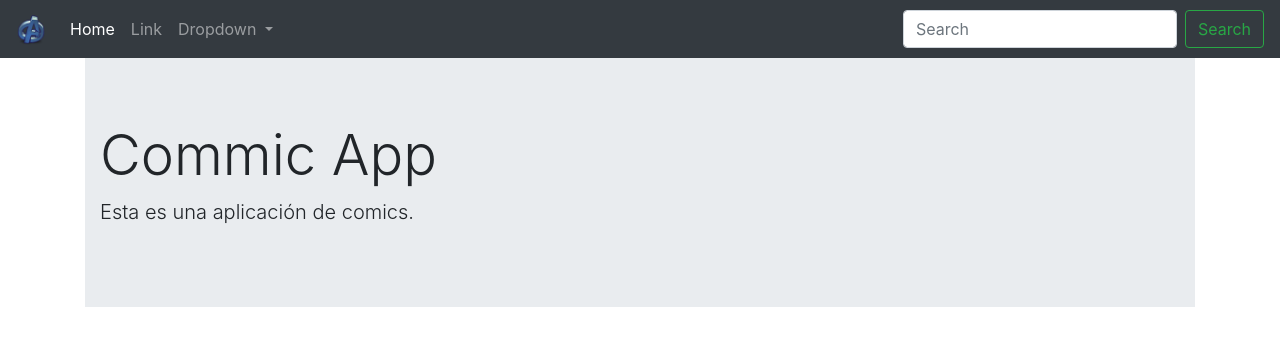
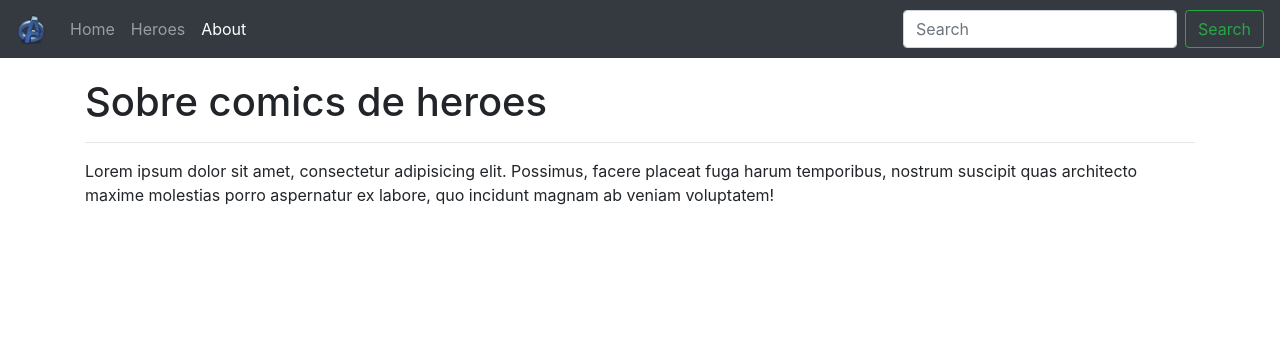
Before and after one commit to DrGarciaDev/single-page-application, an Angular app: page /about in a window 1280 px wide. Before the commit this address led to /home. Shown: the top 346 px of the page. Built offline with nearby package versions, Linux system fonts and the light colour scheme.

Commit message:
Video 54: RouterLink y RouterLinkActive, completando las rutas

```diff
--- a/src/app/app.component.html
+++ b/src/app/app.component.html
@@ -1,5 +1,5 @@
 <app-navbar></app-navbar>
 
-<div class="container">
+<div class="container main-container">
     <router-outlet></router-outlet>
 </div>
--- a/src/app/app.routes.ts
+++ b/src/app/app.routes.ts
@@ -1,10 +1,14 @@
 import { Routes, RouterModule } from '@angular/router';
 
 import { HomeComponent } from './components/home/home.component';
+import { AboutComponent } from './components/about/about.component';
+import { HeroesComponent } from './components/heroes/heroes.component';
 
 
 const APP_ROUTES: Routes = [
     { path: 'home', component: HomeComponent },
+    { path: 'about', component: AboutComponent },
+    { path: 'heroes', component: HeroesComponent },
     { path: '**', pathMatch: 'full', redirectTo: 'home' }
 ];
 
--- a/src/app/components/about/about.component.html
+++ b/src/app/components/about/about.component.html
@@ -1 +1,6 @@
-<p>about works!</p>
+<h1 class="animated fadeIn fast">Sobre comics de heroes</h1>
+<hr>
+
+<p>
+    Lorem ipsum dolor sit amet, consectetur adipisicing elit. Possimus, facere placeat fuga harum temporibus, nostrum suscipit quas architecto maxime molestias porro aspernatur ex labore, quo incidunt magnam ab veniam voluptatem!
+</p>
--- a/src/app/components/home/home.component.html
+++ b/src/app/components/home/home.component.html
@@ -1,4 +1,4 @@
-<div class="jumbotron jumbotron-fluid">
+<div class="jumbotron jumbotron-fluid animated fadeIn fast">
     <div class="container">
         <h1 class="display-4">Commic App</h1>
         <p class="lead">Esta es una aplicación de comics.</p>
--- a/src/app/components/shared/navbar/navbar.component.html
+++ b/src/app/components/shared/navbar/navbar.component.html
@@ -9,22 +9,14 @@
 
     <div class="collapse navbar-collapse" id="navbarSupportedContent">
         <ul class="navbar-nav mr-auto">
-            <li class="nav-item active">
-                <a class="nav-link" href="#">Home <span class="sr-only">(current)</span></a>
+            <li class="nav-item" routerLinkActive="active">
+                <a class="nav-link" [routerLink]="['home']">Home <span class="sr-only">(current)</span></a>
             </li>
-            <li class="nav-item">
-                <a class="nav-link" href="#">Link</a>
+            <li class="nav-item" routerLinkActive="active">
+                <a class="nav-link" [routerLink]="['heroes']">Heroes</a>
             </li>
-            <li class="nav-item dropdown">
-                <a class="nav-link dropdown-toggle" href="#" id="navbarDropdown" role="button" data-toggle="dropdown" aria-haspopup="true" aria-expanded="false">
-            Dropdown
-            </a>
-                <div class="dropdown-menu" aria-labelledby="navbarDropdown">
-                    <a class="dropdown-item" href="#">Action</a>
-                    <a class="dropdown-item" href="#">Another action</a>
-                    <div class="dropdown-divider"></div>
-                    <a class="dropdown-item" href="#">Something else here</a>
-                </div>
+            <li class="nav-item" routerLinkActive="active">
+                <a class="nav-link" [routerLink]="['about']">About</a>
             </li>
         </ul>
 
--- a/src/styles.css
+++ b/src/styles.css
@@ -1 +1,32 @@
 /* You can add global styles to this file, and also import other style files */
+
+.main-container {
+    margin-top: 20px;
+}
+
+.animated {
+    -webkit-animation-duration: 1s;
+    animation-duration: 1s;
+    -webkit-animation-fill-mode: both;
+    animation-fill-mode: both;
+}
+
+.fast {
+    -webkit-animation-duration: 0.4s;
+    animation-duration: 0.4s;
+    -webkit-animation-fill-mode: both;
+    animation-fill-mode: both;
+}
+
+@keyframes fadeIn {
+    from {
+        opacity: 0;
+    }
+    to {
+        opacity: 1;
+    }
+}
+
+.fadeIn {
+    animation-name: fadeIn;
+}
```
